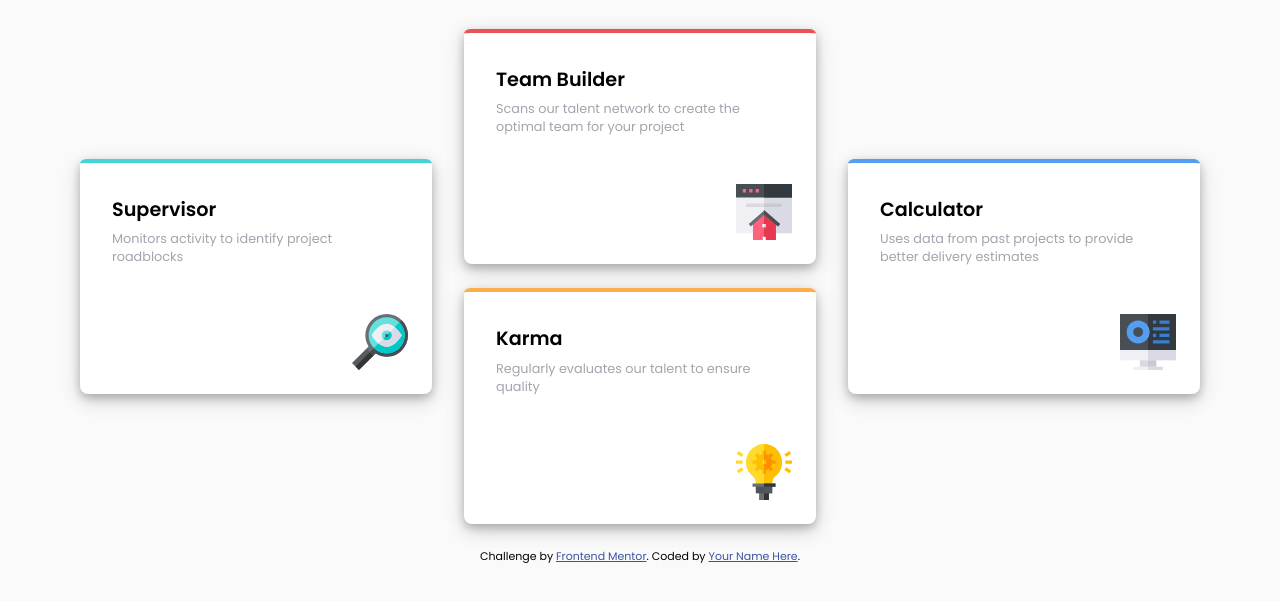
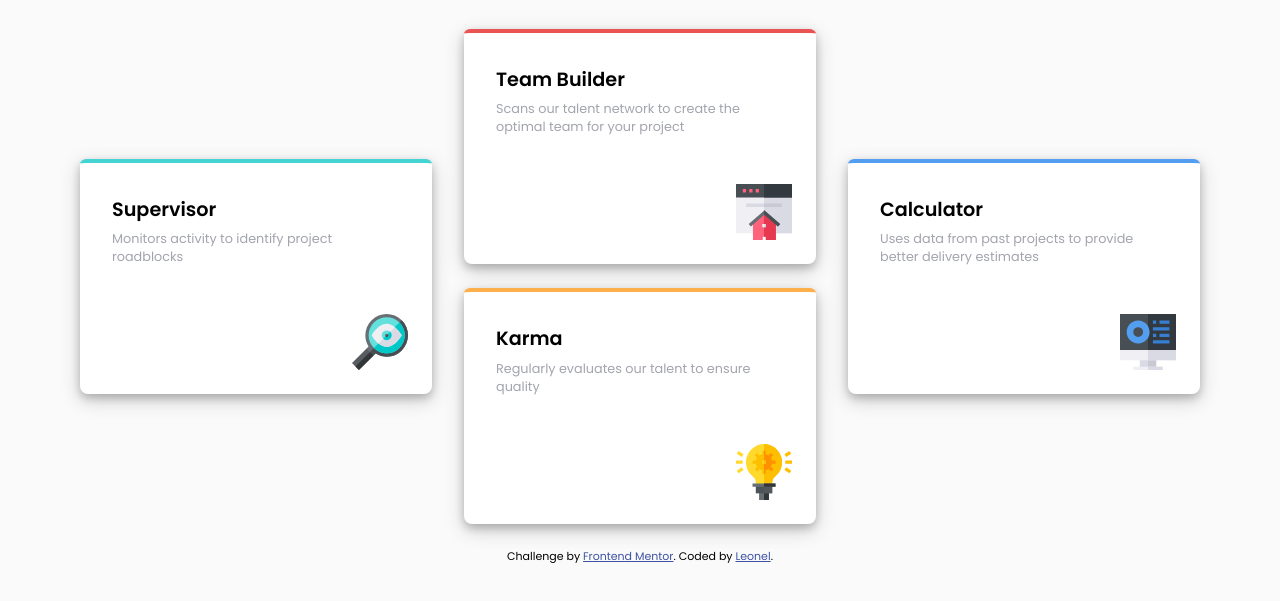
Before and after one commit to leoenter/four-card-feature, a plain HTML site: page index.html in a window 1280 px wide. Shown: the part 199-800 px from the top of the page. Drawn offline with Linux system fonts and the light colour scheme.

Commit message:
putting name

```diff
--- a/index.html
+++ b/index.html
@@ -73,7 +73,7 @@
   <footer>
     <p class="attribution">
       Challenge by <a href="https://www.frontendmentor.io?ref=challenge" target="_blank">Frontend Mentor</a>.
-      Coded by <a href="#">Your Name Here</a>.
+      Coded by <a href="#">Leonel</a>.
     </p>
   </footer>
 </body>
```
